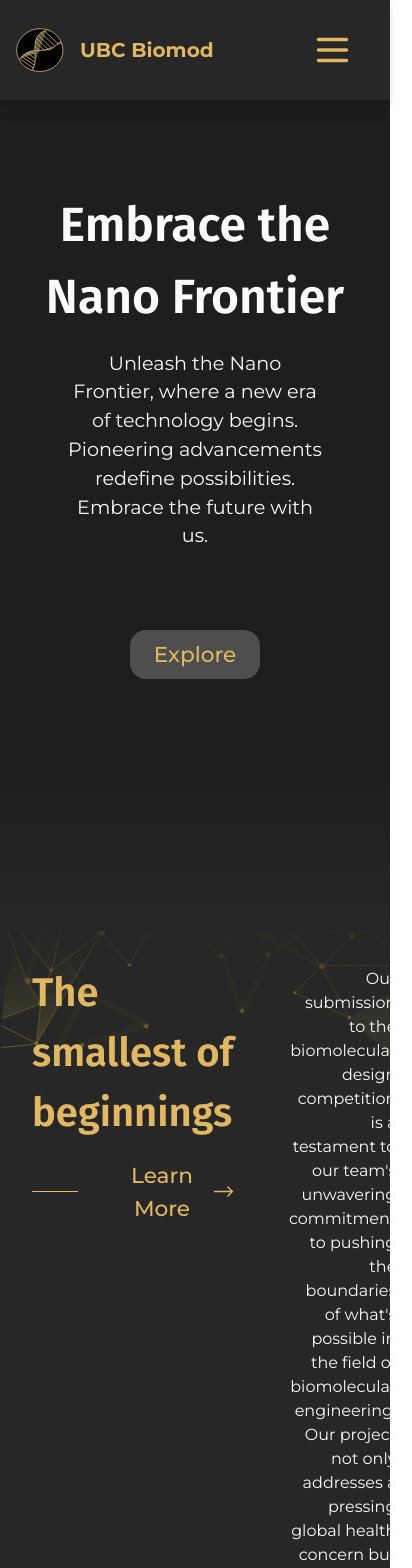
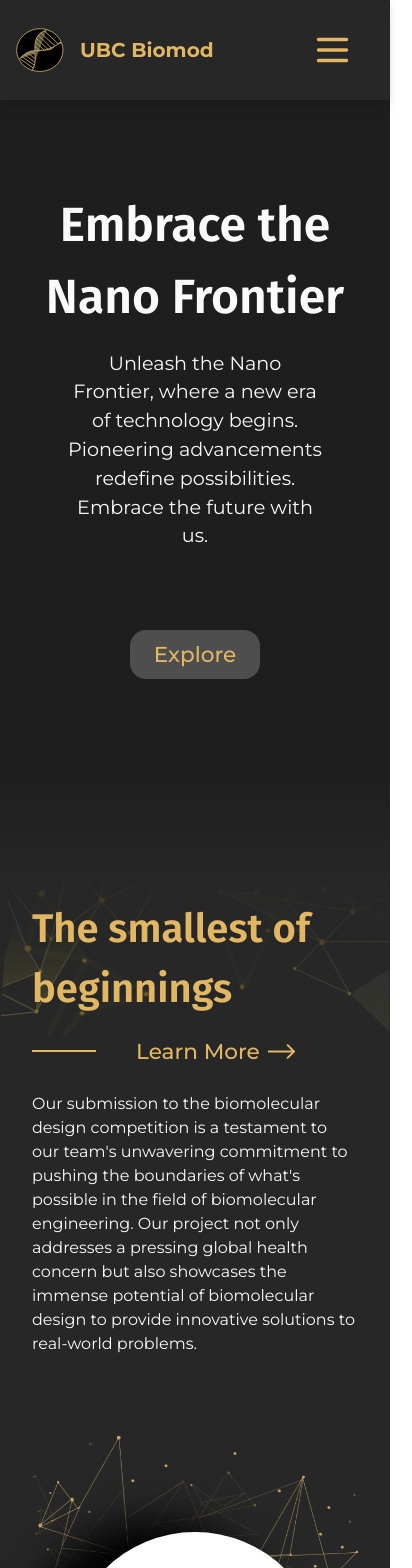
Before and after one commit to biomod2023/biomod2023, a Vue app: page / in a window 390 px wide. Shown: the top 1568 px of the page, 412 px wide, since content can reach past the window. Built offline with nearby package versions, Linux system fonts and the light colour scheme; what oh-vue-icons, vue-window-size would draw is missing.

Commit message:
Make blurb responsive

```diff
--- a/src/views/HomeView.vue
+++ b/src/views/HomeView.vue
@@ -21,10 +21,10 @@ const scrollToTop = () => {
       </div>
     </div>
 
-    <div class="flex flex-col bg">
-      <span class="w-full h-40 bg-gradient-to-b from-dark to-slate"></span>
-      <div class="flex">
-        <div class="p-4 lg:w-1/2 ml-4 lg:ml-28 mt-4 lg:mt-10">
+    <div class="flex flex-col bg mb-8">
+      <span class="w-full h-28 lg:h-40 bg-gradient-to-b from-dark to-slate"></span>
+      <div class="p-4 flex flex-col gap-4 lg:gap-0 lg:flex-row mx-4 lg:mx-28 lg:mt-10">
+        <div class="lg:w-1/2">
           <h1 class="font-title font-semibold text-[2.5rem] lg:text-title text-gold">
             The smallest of beginnings
           </h1>
@@ -40,8 +40,8 @@ const scrollToTop = () => {
             <LightButton>Learn More</LightButton>
           </div>
         </div>
-        <div class="p-4 lg:w-1/2 lg:mr-28 lg:mt-10">
-          <p class="mt-5 lg:text-subtitle text-right">
+        <div class="lg:w-1/2">
+          <p class="lg:mt-5 lg:text-subtitle lg:text-right">
             Our submission to the biomolecular design competition is a testament to our team's
             unwavering commitment to pushing the boundaries of what's possible in the field of
             biomolecular engineering. Our project not only addresses a pressing global health
@@ -116,8 +116,8 @@ const scrollToTop = () => {
   background-image: url('../assets/homepage/bg_rot_mobile_fade.png'),
     url('../assets/homepage/bg_top_mobile_fade.png');
   background-position:
-    left 5em,
-    100% 7em;
+    left 3em,
+    100% 5.5em;
 }
 
 @media only screen and (min-width: 1024px) {
```
